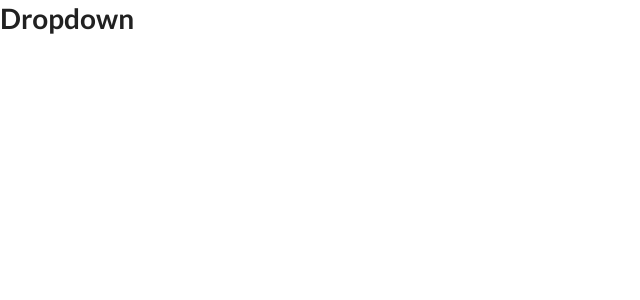
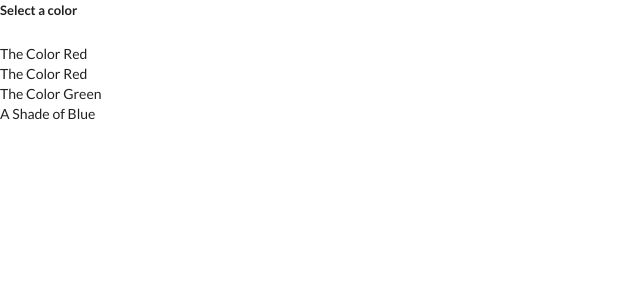
Before and after one commit to AbeTavarez/LearningReact, a React (Create React App) app in the folder widgets/: page / in a window 1280 px wide. Shown: the top 300 px of the page, without its empty margins (0-640 px from the left). Built offline with nearby package versions, Linux system fonts and the light colour scheme.

Commit message:
dropdown component

```diff
--- a/widgets/src/App.js
+++ b/widgets/src/App.js
@@ -1,46 +1,51 @@
-import React, { Component } from "react";
-import Accordion from './components/Accordion'
+import React, { Component, useState } from "react";
+import Accordion from "./components/Accordion";
 import Dropdown from "./components/Dropdown";
 import Search from "./components/Search";
 
 const items = [
   {
-        title: 'What is React?',
-        content: 'React is a front end javaScript framework'
+    title: "What is React?",
+    content: "React is a front end javaScript framework",
   },
   {
-        title: 'Why use React?',
-        content: 'React is a favorite JS library among engineers'
+    title: "Why use React?",
+    content: "React is a favorite JS library among engineers",
   },
   {
-        title: 'How do you use React?',
-        content: 'You use React by creating components'
+    title: "How do you use React?",
+    content: "You use React by creating components",
   },
-]
+];
 
 const options = [
   {
-        label: 'The Color Red',
-        value: 'red'
+    label: "The Color Red",
+    value: "red",
   },
   {
-        label: 'The Color Green',
-        value: 'green'
+    label: "The Color Green",
+    value: "green",
   },
   {
-        label: 'A Shade of Blue',
-        value: 'blue'
-    }
-]
+    label: "A Shade of Blue",
+    value: "blue",
+  },
+];
 
 const App = () => {
-    return(
+  const [selected, setSelected] = useState(options[0]);
+  return (
     <div>
       {/* <Accordion items={items} /> */}
       {/* <Search /> */}
-            <Dropdown options={options}/>
+      <Dropdown
+        selected={selected}
+        onSelectedChange={setSelected}
+        options={options}
+      />
     </div>
-    )
-}
+  );
+};
 
 export default App;
--- a/widgets/src/components/Dropdown.js
+++ b/widgets/src/components/Dropdown.js
@@ -1,8 +1,26 @@
 import React from 'react';
 
-const Dropdown = () => {
+const Dropdown = ({options, selected, onSelectedChange}) => {
+    const renderedOptions = options.map( option => {
+        return(
+            <div key={option.value} className='item'>
+                {option.label}
+            </div>
+        )
+    })
     return (
-        <h1>Dropdown</h1>
+       <div className='ui form'>
+           <div className='field'>
+                <label className='label'>Select a color</label>
+                <div className='ui selection dropdowm visible active'>
+                    <i className='dropdowm icon'></i>
+                    <div className='text'>{selected.label}</div>
+                    <div className='menu visible transition'>
+                        {renderedOptions}
+                    </div>
+                </div>
+           </div>
+       </div>
     )
 }
 
```
Lines whose indentation alone changed are shown as unchanged.
